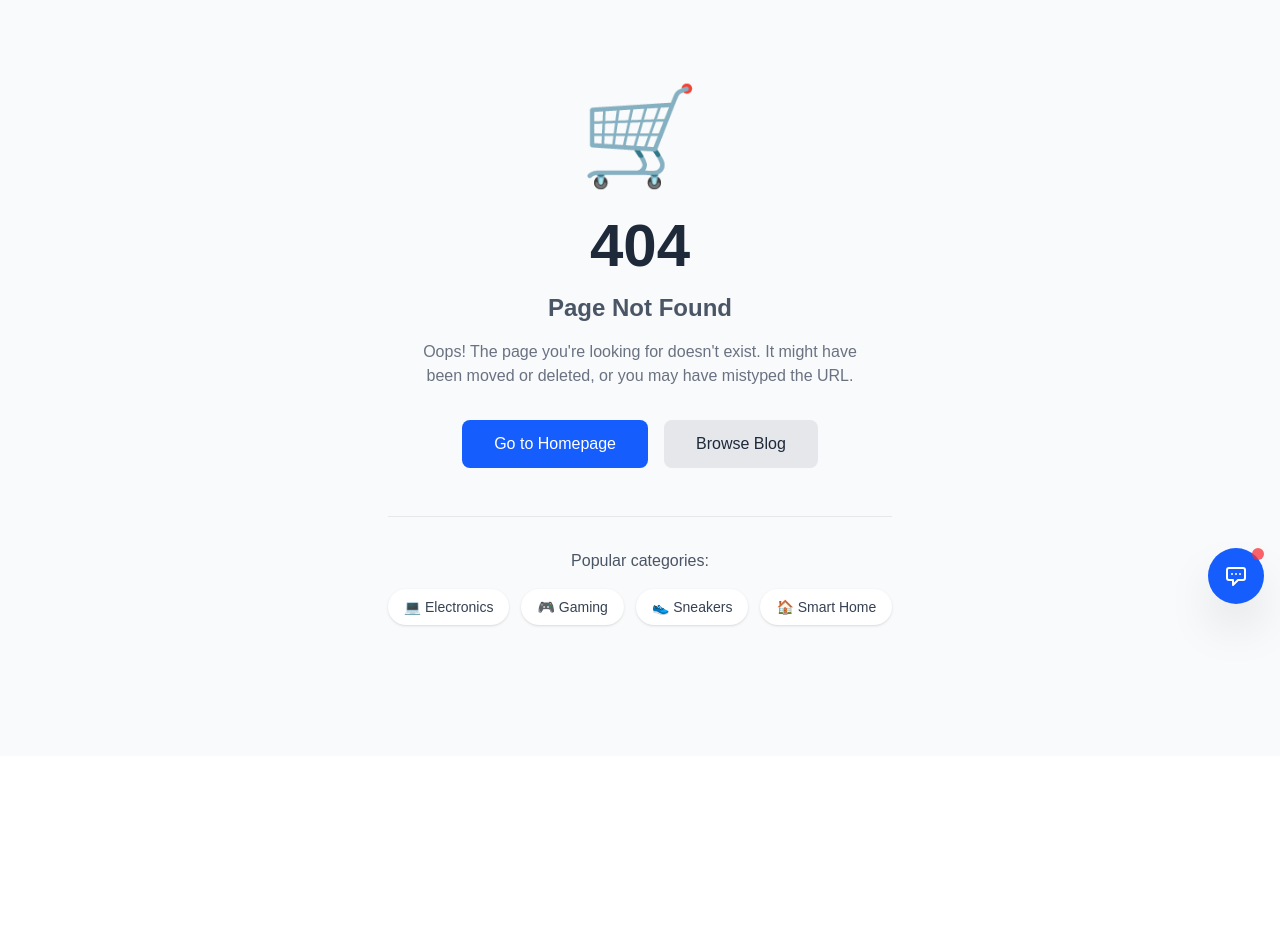
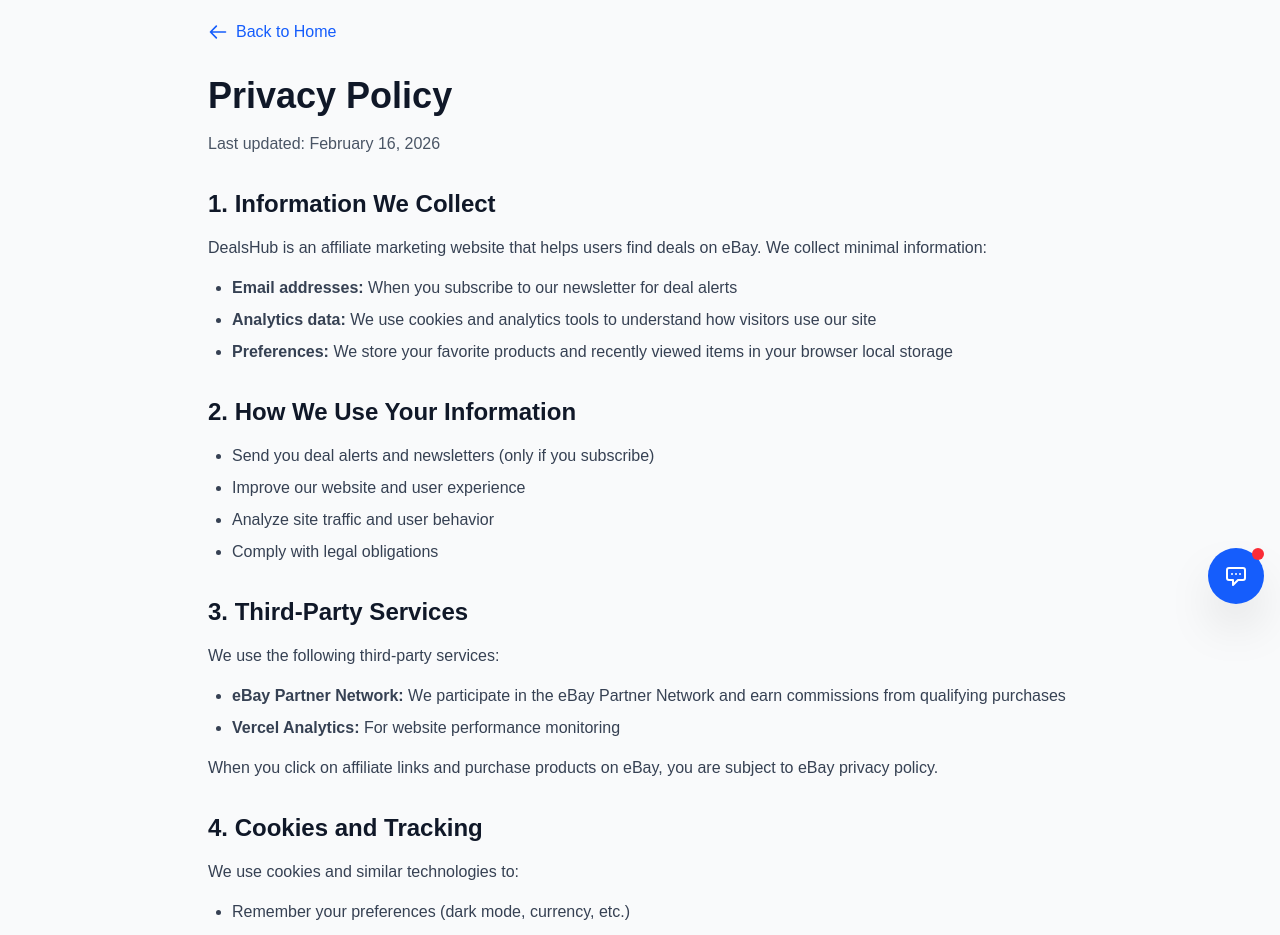
Before and after one commit to SamoTech/ebay-store, a Next.js app: page /privacy in a window 1280 px wide. Before the commit this address had no page. Shown: the part 180-1115 px from the top of the page. Before the commit the page ends 936 px from the top, so only its background shows below. Built offline with nearby package versions, Linux system fonts and the light colour scheme.

Commit message:
📄 Add Privacy Policy page

```diff
--- /dev/null
+++ b/app/privacy/page.tsx
@@ -0,0 +1,147 @@
+import { Metadata } from 'next';
+import Link from 'next/link';
+import Footer from '../../components/Footer';
+
+export const metadata: Metadata = {
+  title: 'Privacy Policy | DealsHub',
+  description: 'Learn how DealsHub collects, uses, and protects your personal information.',
+};
+
+export default function PrivacyPage() {
+  return (
+    <main className="min-h-screen bg-gray-50 dark:bg-gray-900">
+      <div className="max-w-4xl mx-auto px-4 py-16">
+        <Link
+          href="/"
+          className="inline-flex items-center gap-2 text-blue-600 dark:text-blue-400 hover:underline mb-8"
+        >
+          <svg className="w-5 h-5" fill="none" viewBox="0 0 24 24" stroke="currentColor">
+            <path strokeLinecap="round" strokeLinejoin="round" strokeWidth={2} d="M10 19l-7-7m0 0l7-7m-7 7h18" />
+          </svg>
+          Back to Home
+        </Link>
+
+        <h1 className="text-4xl font-bold text-gray-900 dark:text-white mb-4">
+          Privacy Policy
+        </h1>
+        <p className="text-gray-600 dark:text-gray-400 mb-8">
+          Last updated: February 16, 2026
+        </p>
+
+        <div className="space-y-8">
+          <section>
+            <h2 className="text-2xl font-bold text-gray-900 dark:text-white mb-4">
+              1. Information We Collect
+            </h2>
+            <p className="text-gray-700 dark:text-gray-300 mb-4">
+              DealsHub is an affiliate marketing website that helps users find deals on eBay. We collect minimal information:
+            </p>
+            <ul className="list-disc pl-6 text-gray-700 dark:text-gray-300 space-y-2">
+              <li><strong>Email addresses:</strong> When you subscribe to our newsletter for deal alerts</li>
+              <li><strong>Analytics data:</strong> We use cookies and analytics tools to understand how visitors use our site</li>
+              <li><strong>Preferences:</strong> We store your favorite products and recently viewed items in your browser local storage</li>
+            </ul>
+          </section>
+
+          <section>
+            <h2 className="text-2xl font-bold text-gray-900 dark:text-white mb-4">
+              2. How We Use Your Information
+            </h2>
+            <ul className="list-disc pl-6 text-gray-700 dark:text-gray-300 space-y-2">
+              <li>Send you deal alerts and newsletters (only if you subscribe)</li>
+              <li>Improve our website and user experience</li>
+              <li>Analyze site traffic and user behavior</li>
+              <li>Comply with legal obligations</li>
+            </ul>
+          </section>
+
+          <section>
+            <h2 className="text-2xl font-bold text-gray-900 dark:text-white mb-4">
+              3. Third-Party Services
+            </h2>
+            <p className="text-gray-700 dark:text-gray-300 mb-4">
+              We use the following third-party services:
+            </p>
+            <ul className="list-disc pl-6 text-gray-700 dark:text-gray-300 space-y-2">
+              <li><strong>eBay Partner Network:</strong> We participate in the eBay Partner Network and earn commissions from qualifying purchases</li>
+              <li><strong>Vercel Analytics:</strong> For website performance monitoring</li>
+            </ul>
+            <p className="text-gray-700 dark:text-gray-300 mt-4">
+              When you click on affiliate links and purchase products on eBay, you are subject to eBay privacy policy.
+            </p>
+          </section>
+
+          <section>
+            <h2 className="text-2xl font-bold text-gray-900 dark:text-white mb-4">
+              4. Cookies and Tracking
+            </h2>
+            <p className="text-gray-700 dark:text-gray-300 mb-4">
+              We use cookies and similar technologies to:
+            </p>
+            <ul className="list-disc pl-6 text-gray-700 dark:text-gray-300 space-y-2">
+              <li>Remember your preferences (dark mode, currency, etc.)</li>
+              <li>Track affiliate link clicks for commission purposes</li>
+              <li>Analyze site performance and user behavior</li>
+            </ul>
+            <p className="text-gray-700 dark:text-gray-300 mt-4">
+              You can disable cookies in your browser settings, but this may affect site functionality.
+            </p>
+          </section>
+
+          <section>
+            <h2 className="text-2xl font-bold text-gray-900 dark:text-white mb-4">
+              5. Data Storage and Security
+            </h2>
+            <p className="text-gray-700 dark:text-gray-300">
+              We store your data securely and do not sell your personal information to third parties. Email addresses are stored securely and only used for sending newsletters you have subscribed to.
+            </p>
+          </section>
+
+          <section>
+            <h2 className="text-2xl font-bold text-gray-900 dark:text-white mb-4">
+              6. Your Rights
+            </h2>
+            <p className="text-gray-700 dark:text-gray-300 mb-4">
+              You have the right to:
+            </p>
+            <ul className="list-disc pl-6 text-gray-700 dark:text-gray-300 space-y-2">
+              <li>Unsubscribe from our newsletter at any time (link in every email)</li>
+              <li>Request deletion of your email address from our database</li>
+              <li>Clear your local storage data (favorites, recently viewed) by clearing your browser data</li>
+              <li>Opt out of analytics tracking using browser extensions or settings</li>
+            </ul>
+          </section>
+
+          <section>
+            <h2 className="text-2xl font-bold text-gray-900 dark:text-white mb-4">
+              7. Children Privacy
+            </h2>
+            <p className="text-gray-700 dark:text-gray-300">
+              Our service is not directed to children under 13. We do not knowingly collect personal information from children under 13.
+            </p>
+          </section>
+
+          <section>
+            <h2 className="text-2xl font-bold text-gray-900 dark:text-white mb-4">
+              8. Changes to This Policy
+            </h2>
+            <p className="text-gray-700 dark:text-gray-300">
+              We may update this privacy policy from time to time. We will notify you of significant changes by posting a notice on our website.
+            </p>
+          </section>
+
+          <section>
+            <h2 className="text-2xl font-bold text-gray-900 dark:text-white mb-4">
+              9. Contact Us
+            </h2>
+            <p className="text-gray-700 dark:text-gray-300">
+              If you have questions about this privacy policy, please contact us through our website.
+            </p>
+          </section>
+        </div>
+      </div>
+
+      <Footer />
+    </main>
+  );
+}
```
